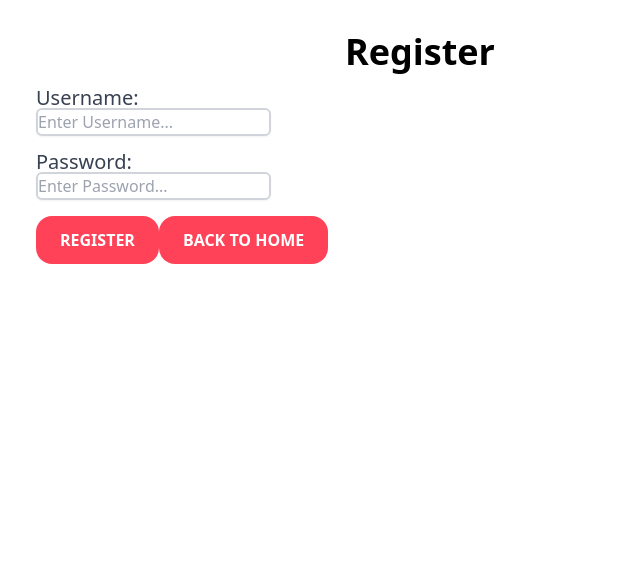
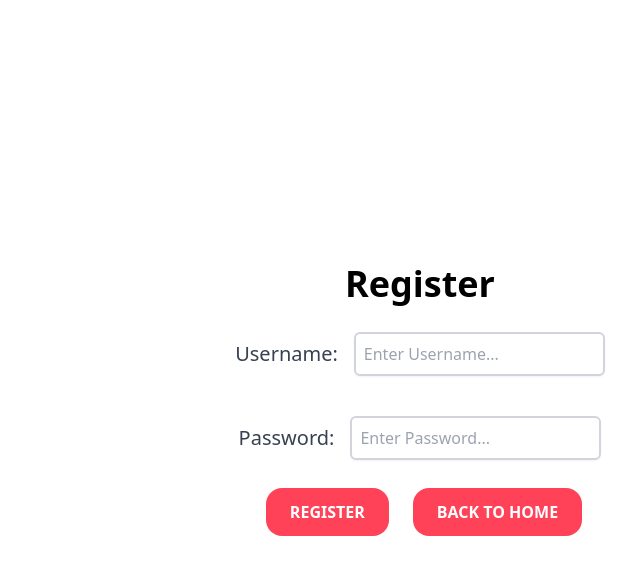
Before and after one commit to vjz3qz/leftover-link, a React (Create React App) app in the folder client/: page /register in a window 1280 px wide. Shown: the top 574 px of the page, without its empty margins (220-860 px from the left). Built offline with nearby package versions, Linux system fonts and the light colour scheme; no server answers.

Commit message:
updated styling

```diff
--- a/client/src/pages/Login.js
+++ b/client/src/pages/Login.js
@@ -48,10 +48,11 @@ export default function Login() {
           Login
         </h1>
         <form className="space-y-4" onSubmit={login}>
-  <div className="flex flex-col items-center">
+          <div className="flex flex-col items-center space-y-4">
+            <div className="flex items-center space-x-4">
               <label
                 htmlFor="username"
-      className="block text-sm font-medium text-gray-700 mb-2"
+                className="text-sm font-medium text-gray-700"
                 style={{ fontSize: "20px" }}
               >
                 Username:
@@ -66,10 +67,10 @@ export default function Login() {
                 className="border-2 border-gray-300 rounded-md shadow-sm focus:outline-none focus:ring-1 focus:ring-blue-500 focus:border-blue-500 p-2 my-3 dark:bg-gray-700 dark:text-white dark:border-gray-500 dark:focus:ring-orange-500 dark:focus:border-orange-500"
               />
             </div>
-  <div className="flex flex-col items-center">
+            <div className="flex items-center space-x-4">
               <label
                 htmlFor="password"
-      className="block text-sm font-medium text-gray-700 mb-2"
+                className="text-sm font-medium text-gray-700"
                 style={{ fontSize: "20px" }}
               >
                 Password:
@@ -83,6 +84,7 @@ export default function Login() {
                 required
                 className="border-2 border-gray-300 rounded-md shadow-sm focus:outline-none focus:ring-1 focus:ring-blue-500 focus:border-blue-500 p-2 my-3 dark:bg-gray-700 dark:text-white dark:border-gray-500 dark:focus:ring-orange-500 dark:focus:border-orange-500"
               />
+            </div>
           </div>
           {error && (
             <div className="error text-center text-red-500 dark:text-red-400 mt-2">
--- a/client/src/pages/Register.js
+++ b/client/src/pages/Register.js
@@ -9,7 +9,7 @@ export default function Register() {
   const [error, setError] = useState("");
   const { setUserInfo } = useContext(UserContext);
 
-  const navigate = useNavigate(); // call the useNavigate hook here
+  const navigate = useNavigate();
 
   async function register(ev) {
     ev.preventDefault();
@@ -31,20 +31,23 @@ export default function Register() {
   const goToHome = () => {
     navigate("/");
   };
+
   if (redirect) {
     return <Navigate to={"/"} />;
   }
+
   return (
-    <section id="register" className="p-8">
+    <section id="register" className="p-8 dark:bg-gray-800 flex items-center justify-center min-h-screen">
       <div className="max-w-3xl mx-auto">
-        <h1 className="text-3xl lg:text-4xl font-bold mb-4 text-center">
+        <h1 className="text-3xl lg:text-4xl font-bold mb-4 text-center dark:text-white">
           Register
         </h1>
         <form className="space-y-4" onSubmit={register}>
-          <div>
+          <div className="flex flex-col items-center space-y-4">
+            <div className="flex items-center space-x-4">
               <label
                 htmlFor="username"
-              className="block text-sm font-medium text-gray-700"
+                className="text-sm font-medium text-gray-700"
                 style={{ fontSize: "20px" }}
               >
                 Username:
@@ -56,13 +59,13 @@ export default function Register() {
                 value={username}
                 onChange={(ev) => setUsername(ev.target.value)}
                 required
-              className="border-2 border-gray-300 rounded-md shadow-sm focus:outline-none focus:ring-1 focus:ring-blue-500 focus:border-blue-500"
+                className="border-2 border-gray-300 rounded-md shadow-sm focus:outline-none focus:ring-1 focus:ring-blue-500 focus:border-blue-500 p-2 my-3 dark:bg-gray-700 dark:text-white dark:border-gray-500 dark:focus:ring-orange-500 dark:focus:border-orange-500"
               />
             </div>
-          <div>
+            <div className="flex items-center space-x-4">
               <label
                 htmlFor="password"
-              className="block text-sm font-medium text-gray-700"
+                className="text-sm font-medium text-gray-700"
                 style={{ fontSize: "20px" }}
               >
                 Password:
@@ -74,19 +77,26 @@ export default function Register() {
                 value={password}
                 onChange={(ev) => setPassword(ev.target.value)}
                 required
-              className="border-2 border-gray-300 rounded-md shadow-sm focus:outline-none focus:ring-1 focus:ring-blue-500 focus:border-blue-500"
+                className="border-2 border-gray-300 rounded-md shadow-sm focus:outline-none focus:ring-1 focus:ring-blue-500 focus:border-blue-500 p-2 my-3 dark:bg-gray-700 dark:text-white dark:border-gray-500 dark:focus:ring-orange-500 dark:focus:border-orange-500"
               />
             </div>
+          </div>
+          {error && (
+            <div className="error text-center text-red-500 dark:text-red-400 mt-2">
+              {error}
+            </div>
+          )}
+          <div className="flex space-x-4 justify-center mt-4">
             <button
               type="submit"
               className={`
               rounded-2xl border-1 border-black
-            bg-sunset_orange
-            px-6 py-3
+              bg-sunset_orange px-6 py-3 mx-2
               font-semibold uppercase text-white
-            hover:rounded-md
-            hover:bg-another_sunset
-            transition-all durtation-300
+              hover:rounded-md hover:bg-another_sunset
+              focus:ring-4 focus:outline-none focus:bg-another_sunset
+              dark:bg-gray-700 dark:hover:bg-gray-600 dark:focus:bg-gray-600
+              transition-all duration-300
             `}
             >
               Register
@@ -96,16 +106,17 @@ export default function Register() {
               onClick={goToHome}
               className={`
               rounded-2xl border-1 border-black
-            bg-sunset_orange
-            px-6 py-3
+              bg-sunset_orange px-6 py-3 mx-2
               font-semibold uppercase text-white
-            hover:rounded-md
-            hover:bg-another_sunset
-            transition-all durtation-300
+              hover:rounded-md hover:bg-another_sunset
+              focus:ring-4 focus:outline-none focus:bg-another_sunset
+              dark:bg-gray-700 dark:hover:bg-gray-600 dark:focus:bg-gray-600
+              transition-all duration-300
             `}
             >
               Back to Home
             </button>
+          </div>
         </form>
       </div>
     </section>
```
Lines whose indentation alone changed are shown as unchanged.
